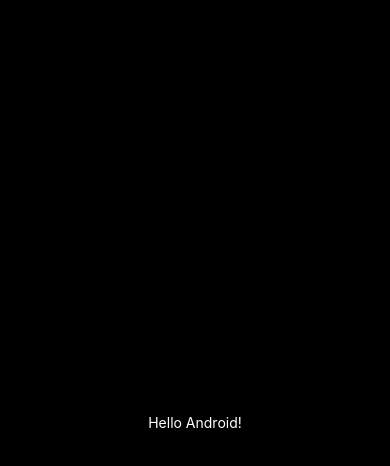
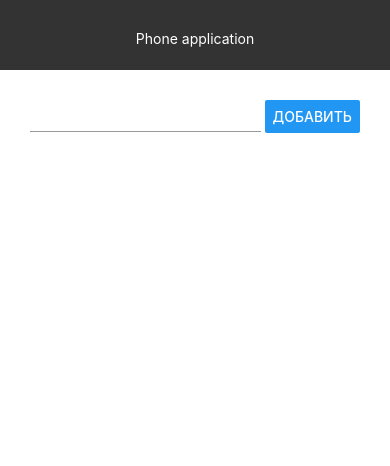
Before and after one commit to EugenyTR/photo-post, a React Native app: screen / in a window 390 px wide. Shown: the top 466 px of the page. Built offline with nearby package versions, Linux system fonts and the light colour scheme.

Commit message:
add component addtodo

```diff
--- a/App.js
+++ b/App.js
@@ -1,24 +1,22 @@
-import { StatusBar } from 'expo-status-bar';
 import React from 'react';
 import { StyleSheet, Text, View } from 'react-native';
+import { AddTodo } from './src/AddTodo';
+import {Navbar} from './src/Navbar';
 
 export default function App() {
   return (
-    <View style={styles.container}>
-      <Text style={styles.text}>Hello Android!</Text>
-      <StatusBar style="auto" />
+    <View>
+      <Navbar title="Phone application" />
+      <View style={styles.container}>
+        <AddTodo />
+      </View>
     </View>
   );
 }
 
 const styles = StyleSheet.create({
   container: {
-    flex: 1,
-    backgroundColor: '#000',
-    alignItems: 'center',
-    justifyContent: 'center',
-  },
-  text: {
-    color: '#fff',
+    paddingHorizontal: 30,
+    paddingVertical: 20
   }
 });
--- /dev/null
+++ b/src/AddTodo.js
@@ -0,0 +1,30 @@
+import React from 'react';
+import {View, Text, TextInput, StyleSheet, Button} from 'react-native';
+
+export const AddTodo = () => {
+    return (
+        <View style={styles.wrapper}>
+            <TextInput style={styles.input} />
+            <Button style={styles.button} title="Добавить" />
+        </View>
+    );
+}
+
+const styles = StyleSheet.create({
+  wrapper: {
+    flexDirection: 'row',
+    justifyContent: 'space-between',
+    alignItems: 'center',
+  },
+  input: {
+      width: '70%',
+      padding: 10,
+      borderStyle: 'solid',
+      borderBottomWidth: 1,
+      borderBottomColor: '#999',
+      paddingBottom: 3,
+  },
+  button: {
+    backgroundColor: '#333',
+  }
+});
--- /dev/null
+++ b/src/Navbar.js
@@ -0,0 +1,25 @@
+import React from 'react';
+import {View, Text, StyleSheet} from 'react-native';
+
+export const Navbar = ({title}) => {
+    return (
+        <View style={styles.navbar}>
+            <Text style={styles.text}>{ title }</Text>
+        </View>
+    );
+};
+
+const styles = StyleSheet.create({
+    navbar: {
+       height: 70,
+        alignItems: 'center',
+        justifyContent: 'flex-start',
+        backgroundColor: '#333',
+        paddingTop: 30,
+        paddingBottom: 30,
+        marginBottom: 10,
+    },
+    text: {
+        color: '#fff',
+    }
+});
```
